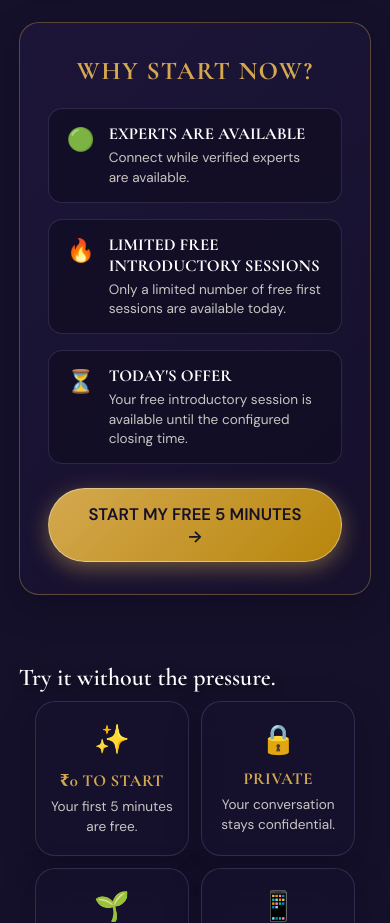
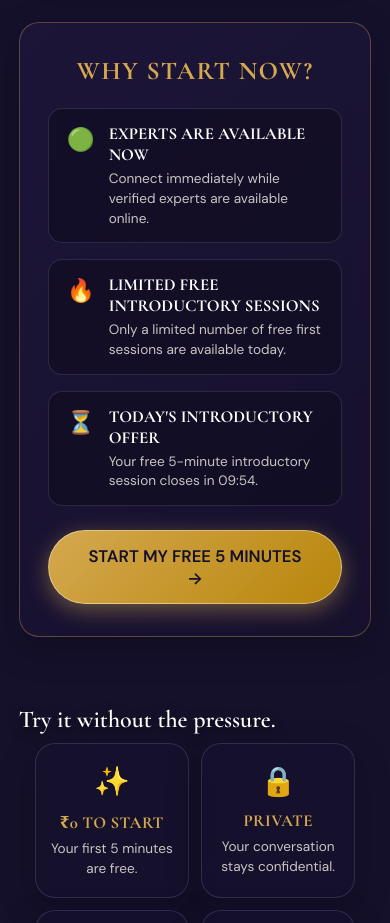
Before and after one commit to sidsahu4570-droid/novasathi-landing-page, a React (Vite) app: page / in a window 390 px wide. Shown: the part 5180-6103 px from the top of the page. Built offline with nearby package versions, Linux system fonts and the light colour scheme; no server answers.

Commit message:
fix: Add live 10-minute decreasing countdown timer to sticky mobile bottom bar and Why Start Now card

```diff
--- a/src/components/landing/StickyMobileCTA.jsx
+++ b/src/components/landing/StickyMobileCTA.jsx
@@ -1,10 +1,12 @@
 import React, { useState, useEffect } from 'react';
+import useTenMinTimer from '../../utils/useTenMinTimer';
 
 /**
  * StickyMobileCTA — Requirement 11
- * Mobile sticky bottom bar displaying remaining sessions and immediate CTA.
+ * Mobile sticky bottom bar displaying remaining sessions, 10-minute decreasing countdown timer, and immediate CTA.
  */
 export default function StickyMobileCTA({ onOpenModal }) {
+  const { formatted: timerFormatted } = useTenMinTimer();
   const [visible, setVisible] = useState(false);
   const [remaining, setRemaining] = useState(12);
 
@@ -47,8 +49,10 @@ export default function StickyMobileCTA({ onOpenModal }) {
     <div className="sticky-mobile-bar">
       <div className="sticky-mobile-inner">
         <div className="sticky-mobile-info">
-          <span className="sticky-badge">🔥 5 MINUTES FREE</span>
-          <span className="sticky-sub">{remaining > 0 ? `${remaining} sessions left today` : 'Free introductory session'}</span>
+          <span className="sticky-badge">🔥 5 MIN FREE • ⏳ {timerFormatted}</span>
+          <span className="sticky-sub">
+            {remaining > 0 ? `${remaining} sessions left today` : 'Free session ending soon'}
+          </span>
         </div>
         <button
           className="btn-primary btn-gold sticky-mobile-btn"
--- a/src/components/landing/WhyStartNow.jsx
+++ b/src/components/landing/WhyStartNow.jsx
@@ -1,13 +1,17 @@
 import React from 'react';
+import useTenMinTimer from '../../utils/useTenMinTimer';
 
 /**
- * WhyStartNow — Premium Urgency Card (Requirement 6)
+ * WhyStartNow — Premium Urgency Card (Requirement 6) with 10-minute decreasing timer
  */
+export default function WhyStartNow({ onOpenModal }) {
+  const { formatted: timerFormatted } = useTenMinTimer();
+
   const points = [
     {
       icon: '🟢',
-    title: 'EXPERTS ARE AVAILABLE',
-    desc: 'Connect while verified experts are available.',
+      title: 'EXPERTS ARE AVAILABLE NOW',
+      desc: 'Connect immediately while verified experts are available online.',
     },
     {
       icon: '🔥',
@@ -16,12 +20,11 @@ const points = [
     },
     {
       icon: '⏳',
-    title: "TODAY'S OFFER",
-    desc: 'Your free introductory session is available until the configured closing time.',
+      title: "TODAY'S INTRODUCTORY OFFER",
+      desc: `Your free 5-minute introductory session closes in ${timerFormatted}.`,
     },
   ];
 
-export default function WhyStartNow({ onOpenModal }) {
   return (
     <section className="section-why-start-now content-container" id="why-start-now">
       <div className="glass-card glass-card-gold why-now-card-box">
--- a/src/index.css
+++ b/src/index.css
@@ -2678,14 +2678,20 @@ html, body {
   }
 
   .sticky-badge {
-    font-size: 0.82rem;
+    font-size: 0.88rem;
     font-weight: 700;
     color: var(--color-warm-gold);
+    display: flex;
+    align-items: center;
+    gap: 4px;
+    letter-spacing: 0.01em;
   }
 
   .sticky-sub {
-    font-size: 0.72rem;
-    color: rgba(248, 244, 234, 0.65);
+    font-size: 0.78rem;
+    font-weight: 600;
+    color: rgba(255, 255, 255, 0.9);
+    margin-top: 2px;
   }
 
   .sticky-mobile-btn {
```
Lines whose indentation alone changed are shown as unchanged.
